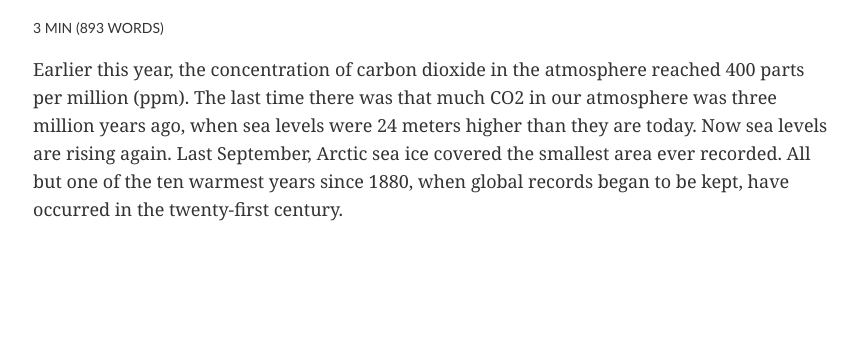
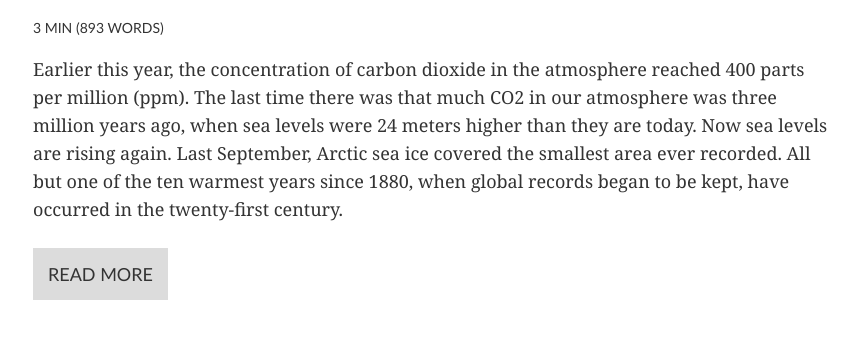
Before and after one commit to michael-lynch/reading-time, a plain HTML site: page demo/remote.html in a window 1280 px wide. Shown: the part 155-494 px from the top of the page, without its empty margins (95-953 px from the left). Drawn offline with nearby package versions, Linux system fonts and the light colour scheme.

Commit message:
added read more btn

```diff
--- a/demo/remote.html
+++ b/demo/remote.html
@@ -37,6 +37,8 @@
 
 		</article>
 
+		<a href="index.html" class="btn">Read more</a>
+
 		<script src="//ajax.googleapis.com/ajax/libs/jquery/1.9.0/jquery.min.js"></script>
 
 		<script type="text/javascript">
--- a/src/css/style.css
+++ b/src/css/style.css
@@ -12,8 +12,7 @@ h1 {
 	margin: 0;
 }
 
-small, a {
-	font: 14px "Gill Sans", "Gill Sans MT", Calibri, sans-serif;
+a {
 	text-decoration: none;
 	color: #333;
 }
@@ -23,9 +22,24 @@ a:hover {
 }
 
 small {
+	font: 14px "Gill Sans", "Gill Sans MT", Calibri, sans-serif;
 	text-transform: uppercase;
 }
 
 p {
 	margin: 0 0 15px 0;
 }
+
+.btn {
+	font: 18px "Gill Sans", "Gill Sans MT", Calibri, sans-serif;
+	text-transform: uppercase;
+	display: inline-block;
+	background: gainsboro;
+	margin: 10px 0;
+	padding: 15px;
+}
+
+.btn:hover {
+	background: crimson;
+	color: white;
+}
```
Also changed, not shown: 2 other files.
